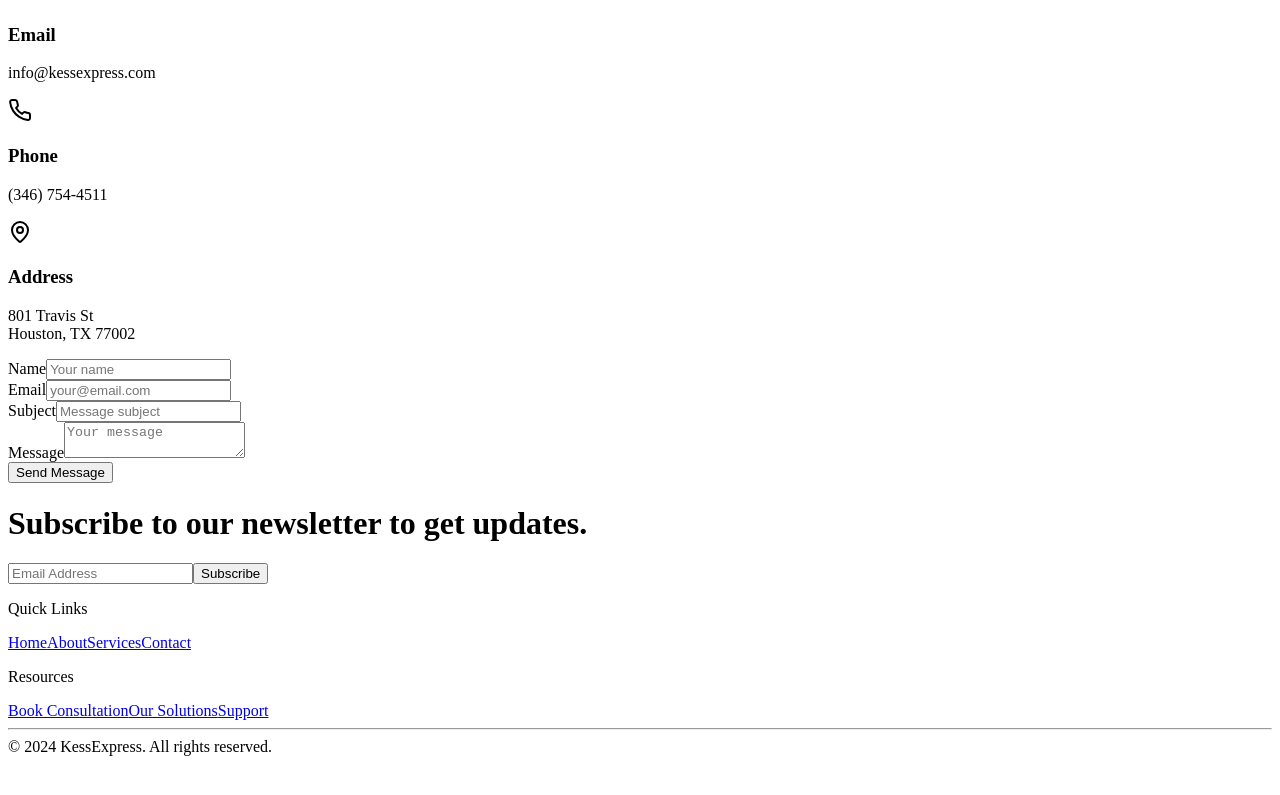
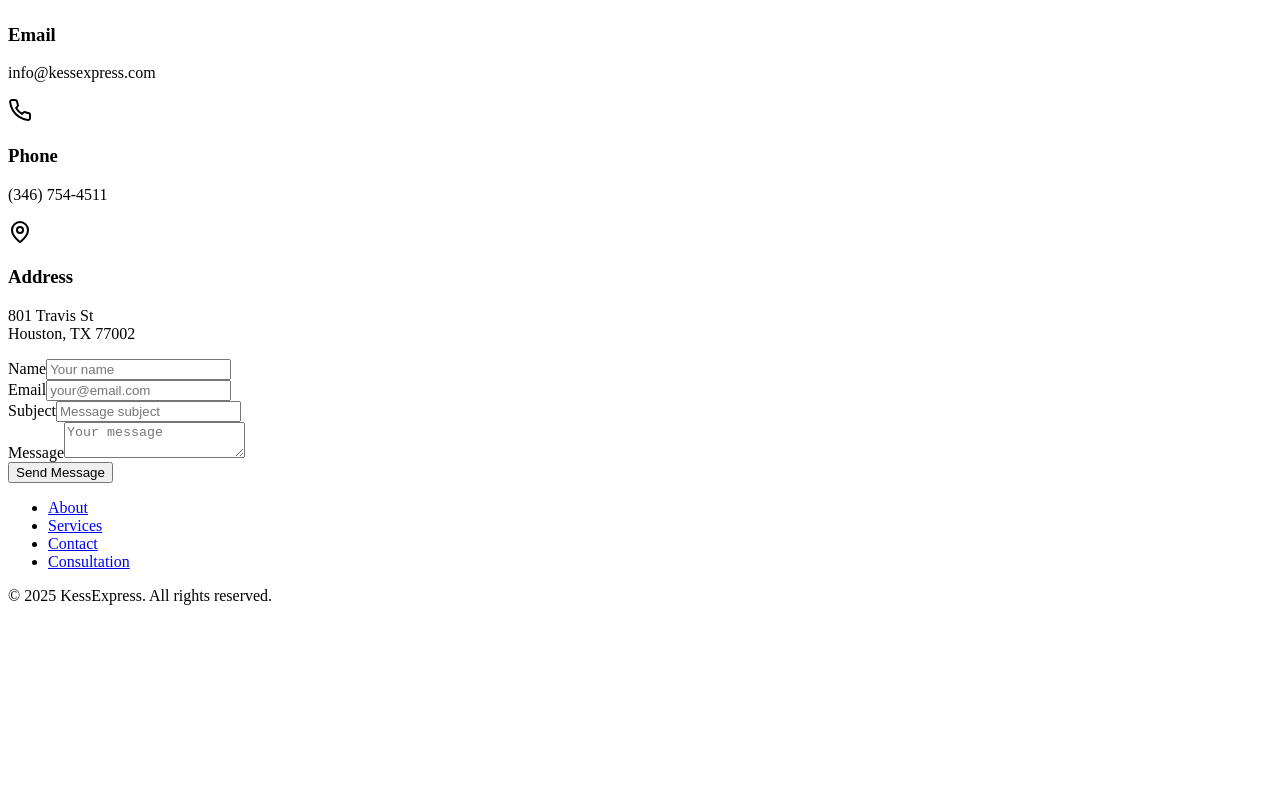
Before and after one commit to wavetechstack/kessexpress-website, a React (Vite) app in the folder client/: page /contact in a window 1280 px wide. Shown: the part 289-1084 px from the top of the page. After the commit the page ends 910 px from the top, so only its background shows below. Built offline with nearby package versions, Linux system fonts and the light colour scheme.

Commit message:
Assistant checkpoint: Fixed nested anchor tags in Footer component
Assistant generated file changes:
- client/src/components/layout/Footer.tsx: Fix nested anchor tags in footer

---

User prompt:

The app isn't running, review and fix errors in the Console

```diff
--- a/client/src/components/layout/Footer.tsx
+++ b/client/src/components/layout/Footer.tsx
@@ -1,67 +1,32 @@
-
 import { Link } from "wouter";
+import { Separator } from "../ui/separator";
 
 export default function Footer() {
   return (
     <footer className="bg-background">
-      <div className="container px-6 py-12 mx-auto">
-        <div className="grid grid-cols-1 gap-6 sm:grid-cols-2 sm:gap-y-10 lg:grid-cols-4">
-          <div className="sm:col-span-2">
-            <h1 className="max-w-lg text-xl font-semibold tracking-tight xl:text-2xl">
-              Subscribe to our newsletter to get updates.
-            </h1>
-
-            <div className="flex flex-col mx-auto mt-6 space-y-3 md:space-y-0 md:flex-row">
-              <input
-                id="email"
-                type="text"
-                className="px-4 py-2 border rounded-md bg-background"
-                placeholder="Email Address"
-              />
-              <button className="w-full px-6 py-2.5 text-sm font-medium tracking-wider text-white transition-colors duration-300 transform md:w-auto md:mx-4 focus:outline-none bg-primary rounded-lg hover:bg-primary/80 focus:ring focus:ring-gray-300 focus:ring-opacity-80">
-                Subscribe
-              </button>
-            </div>
-          </div>
-
-          <div>
-            <p className="font-semibold">Quick Links</p>
-            <div className="flex flex-col items-start mt-5 space-y-2">
-              <Link href="/" className="hover:underline">Home</Link>
-              <Link href="/about" className="hover:underline">About</Link>
-              <Link href="/services" className="hover:underline">Services</Link>
-              <Link href="/contact" className="hover:underline">Contact</Link>
-            </div>
-          </div>
-
-          <div>
-            <p className="font-semibold">Resources</p>
-            <div className="flex flex-col items-start mt-5 space-y-2">
-              <Link href="/consultation" className="hover:underline">Book Consultation</Link>
-              <Link href="/services" className="hover:underline">Our Solutions</Link>
-              <Link href="/contact" className="hover:underline">Support</Link>
-            </div>
-          </div>
+      <div className="mx-auto max-w-7xl px-6 py-12 md:flex md:items-center md:justify-between lg:px-8">
+        <div className="flex justify-center space-x-6 md:order-2">
+          <nav>
+            <ul className="flex space-x-6">
+              <li>
+                <Link href="/about">About</Link>
+              </li>
+              <li>
+                <Link href="/services">Services</Link>
+              </li>
+              <li>
+                <Link href="/contact">Contact</Link>
+              </li>
+              <li>
+                <Link href="/consultation">Consultation</Link>
+              </li>
+            </ul>
+          </nav>
         </div>
-
-        <hr className="my-6 border-gray-200 md:my-8 dark:border-gray-700" />
-
-        <div className="flex items-center justify-between">
-          <div className="text-sm text-gray-500 dark:text-gray-300">
-            © 2024 KessExpress. All rights reserved.
-          </div>
-          <div className="flex -mx-2">
-            <span className="mx-2 text-gray-600 transition-colors duration-300 hover:text-primary cursor-pointer">
-              <svg className="w-5 h-5 fill-current" viewBox="0 0 24 24" fill="none">
-                <path d="M2.00195 12.002C2.00312 16.9214 5.58036 21.1101 10.439 21.881V14.892H7.90195V12.002H10.442V9.80204C10.3284 8.75958 10.6845 7.72064 11.4136 6.96698C12.1427 6.21332 13.1693 5.82306 14.215 5.90204C14.9655 5.91417 15.7141 5.98101 16.455 6.10205V8.56104H15.191C14.7558 8.50405 14.3183 8.64777 14.0017 8.95171C13.6851 9.25566 13.5237 9.68693 13.563 10.124V12.002H16.334L15.891 14.893H13.563V21.881C18.8174 21.0506 22.502 16.2518 21.9475 10.9611C21.3929 5.67041 16.7932 1.73997 11.4808 2.01722C6.16831 2.29447 2.0028 6.68235 2.00195 12.002Z"></path>
-              </svg>
-            </span>
-            <span className="mx-2 text-gray-600 transition-colors duration-300 hover:text-primary cursor-pointer">
-              <svg className="w-5 h-5 fill-current" viewBox="0 0 24 24" fill="none">
-                <path d="M12.026 2C7.13295 1.99937 2.96183 5.54799 2.17842 10.3779C1.395 15.2079 4.23061 19.893 8.87302 21.439C9.37302 21.529 9.55202 21.222 9.55202 20.958C9.55202 20.721 9.54402 20.093 9.54102 19.258C6.76602 19.858 6.18002 17.92 6.18002 17.92C5.99733 17.317 5.60459 16.7993 5.07302 16.461C4.17302 15.842 5.14202 15.856 5.14202 15.856C5.78269 15.9438 6.34657 16.3235 6.66902 16.884C6.94195 17.3803 7.40177 17.747 7.94632 17.9026C8.49087 18.0583 9.07503 17.99 9.56902 17.713C9.61544 17.207 9.84055 16.7341 10.204 16.379C7.99002 16.128 5.66202 15.272 5.66202 11.449C5.64973 10.4602 6.01691 9.5043 6.68802 8.778C6.38437 7.91731 6.42013 6.97325 6.78802 6.138C6.78802 6.138 7.62502 5.869 9.53002 7.159C11.1639 6.71101 12.8882 6.71101 14.522 7.159C16.428 5.868 17.264 6.138 17.264 6.138C17.6336 6.97286 17.6694 7.91757 17.364 8.778C18.0376 9.50423 18.4045 10.4626 18.388 11.453C18.388 15.286 16.058 16.128 13.836 16.375C14.3153 16.8651 14.5612 17.5373 14.511 18.221C14.511 19.555 14.499 20.631 14.499 20.958C14.499 21.225 14.677 21.535 15.186 21.437C19.8265 19.8884 22.6591 15.203 21.874 10.3743C21.089 5.54565 16.9181 1.99888 12.026 2Z"></path>
-              </svg>
-            </span>
-          </div>
+        <div className="mt-8 md:order-1 md:mt-0">
+          <p className="text-center text-xs leading-5 text-muted-foreground">
+            &copy; {new Date().getFullYear()} KessExpress. All rights reserved.
+          </p>
         </div>
       </div>
     </footer>
```
